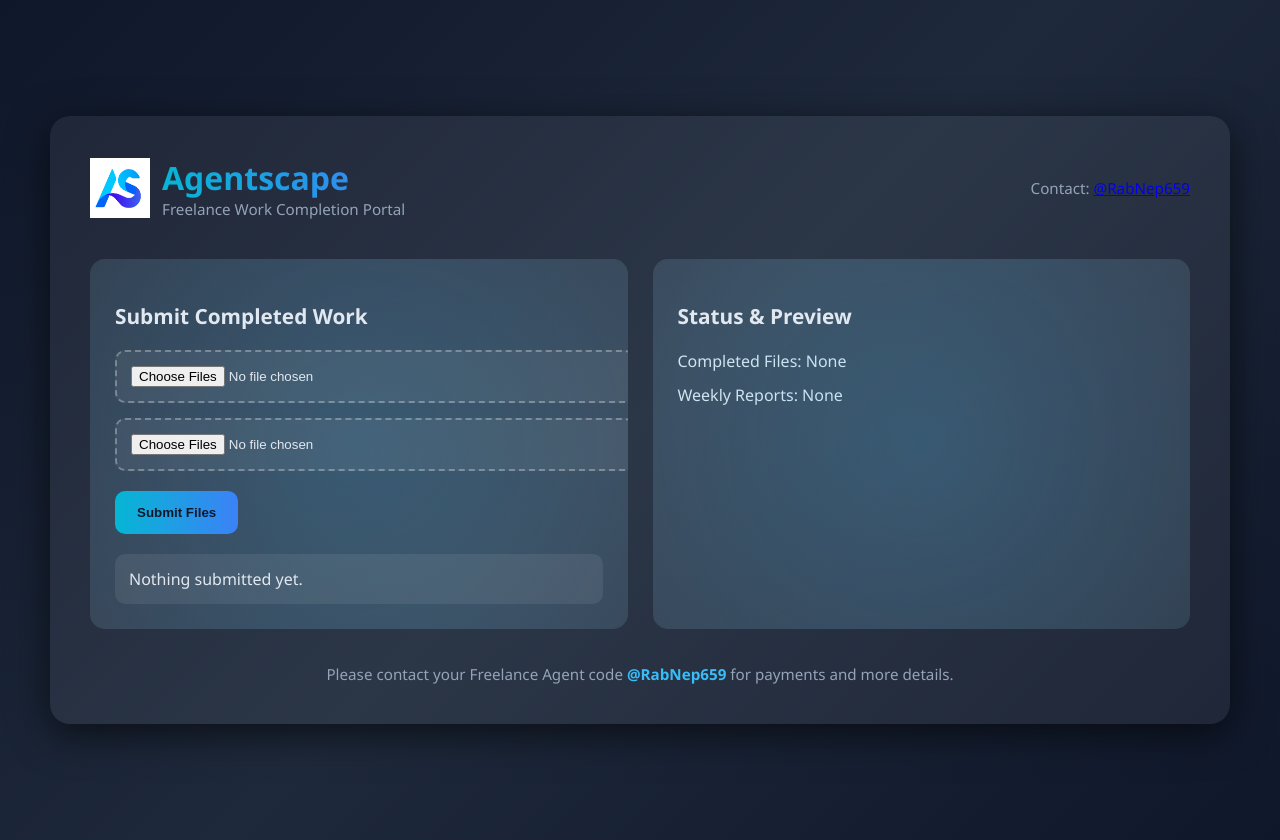
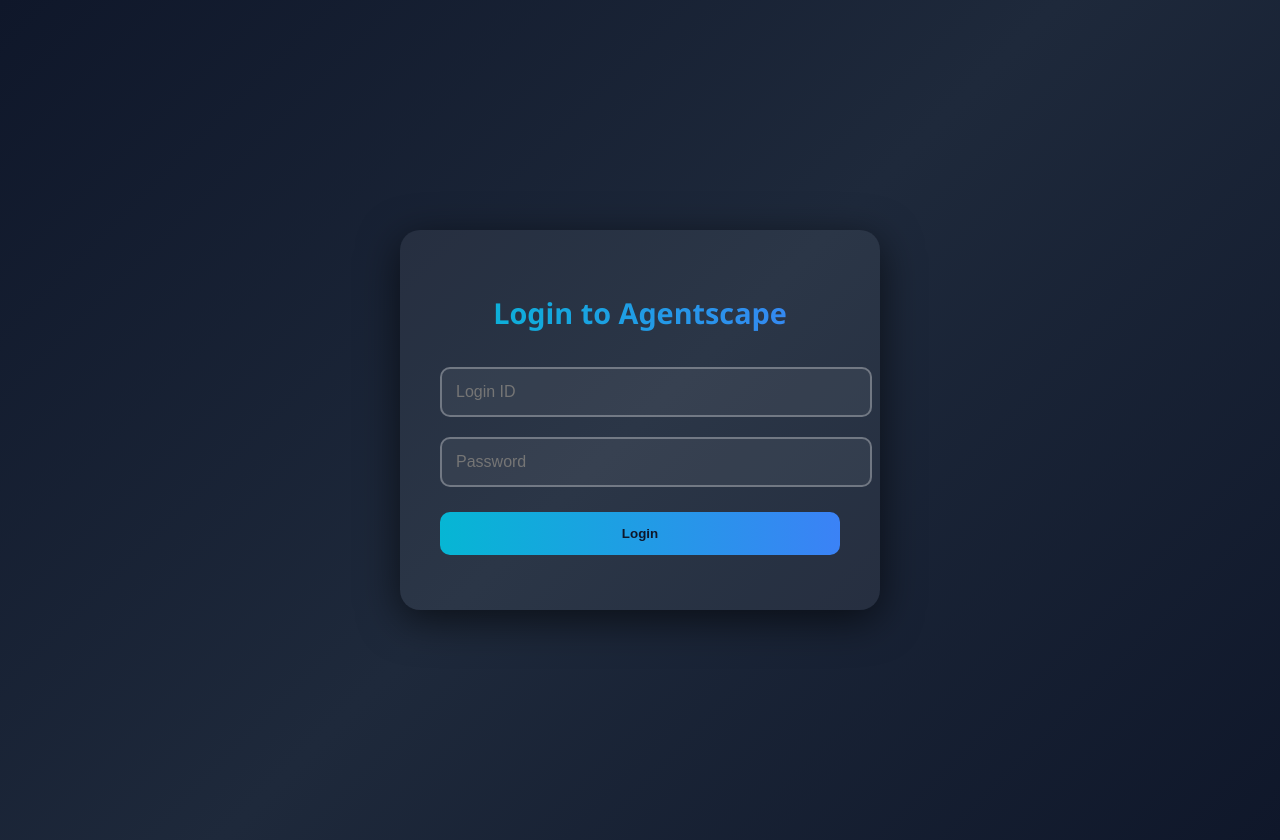
Before and after one commit to freelancehubpro/agentscape, a plain HTML site: page index.html in a window 1280 px wide. Drawn offline with Linux system fonts and the light colour scheme.

Commit message:
Update index.html

```diff
--- a/index.html
+++ b/index.html
@@ -5,6 +5,7 @@
   <meta name="viewport" content="width=device-width, initial-scale=1.0" />
   <title>Agentscape - Freelance Work Completion</title>
   <style>
+    /* Base Styles */
     body {
       margin: 0;
       font-family: "Segoe UI", sans-serif;
@@ -16,7 +17,10 @@
       min-height: 100vh;
       padding: 20px;
     }
-    .container {
+
+    .hidden { display: none; }
+
+    .container, .login-container {
       background: rgba(255, 255, 255, 0.06);
       border-radius: 20px;
       box-shadow: 0 10px 40px rgba(0, 0, 0, 0.6);
@@ -25,80 +29,39 @@
       padding: 40px;
       animation: fadeIn 1.2s ease;
     }
+
     @keyframes fadeIn {
       from { opacity: 0; transform: translateY(20px); }
       to { opacity: 1; transform: translateY(0); }
     }
-    header {
-      display: flex;
-      align-items: center;
-      justify-content: space-between;
-      margin-bottom: 40px;
+
+    /* Login Styles */
+    .login-container {
+      max-width: 400px;
+      text-align: center;
     }
-    header img {
-      width: 60px;
-      height: 60px;
-    }
-    h1 {
-      margin: 0;
-      font-size: 2rem;
-      font-weight: 800;
+
+    .login-container h2 {
+      margin-bottom: 25px;
+      font-size: 1.8rem;
       background: linear-gradient(to right, #06b6d4, #3b82f6);
       -webkit-background-clip: text;
       -webkit-text-fill-color: transparent;
     }
-    p.small {
-      margin: 0;
-      font-size: 0.95rem;
-      color: #94a3b8;
+
+    .login-container input {
+      width: 100%;
+      padding: 14px;
+      margin: 10px 0;
+      border-radius: 10px;
+      border: 2px solid rgba(255,255,255,0.3);
+      background: rgba(255,255,255,0.06);
+      color: #e2e8f0;
+      font-size: 1rem;
     }
-    .grid {
-      display: grid;
-      grid-template-columns: 1fr 1fr;
-      gap: 25px;
-    }
-    .card {
-      background: rgba(255, 255, 255, 0.08);
-      padding: 25px;
-      border-radius: 15px;
-      position: relative;
-      overflow: hidden;
-    }
-    .card::before {
-      content: "";
-      position: absolute;
-      top: -50%;
-      left: -50%;
-      width: 200%;
-      height: 200%;
-      background: radial-gradient(circle, rgba(56,189,248,0.2), transparent 70%);
-      animation: rotate 15s linear infinite;
-      z-index: 0;
-    }
-    @keyframes rotate {
-      0% { transform: rotate(0deg); }
-      100% { transform: rotate(360deg); }
-    }
-    .card h2 {
-      font-size: 1.3rem;
-      margin-bottom: 20px;
-      position: relative;
-      z-index: 1;
-    }
-    input[type="file"] {
-      display: block;
+
+    .login-container button {
       width: 100%;
-      margin-top: 10px;
-      padding: 14px;
-      border: 2px dashed rgba(255, 255, 255, 0.3);
-      border-radius: 10px;
-      background: rgba(255, 255, 255, 0.06);
-      cursor: pointer;
-      color: #e2e8f0;
-      position: relative;
-      z-index: 1;
-    }
-    button {
       background: linear-gradient(to right, #06b6d4, #3b82f6);
       border: none;
       padding: 14px 22px;
@@ -106,66 +69,65 @@
       color: #0f172a;
       font-weight: bold;
       cursor: pointer;
-      margin-top: 20px;
+      margin-top: 15px;
       transition: transform 0.2s ease, box-shadow 0.2s ease;
-      position: relative;
-      z-index: 1;
     }
-    button:hover {
+
+    .login-container button:hover {
       transform: scale(1.07);
       box-shadow: 0 0 20px rgba(56,189,248,0.6);
     }
-    .status {
-      margin-top: 20px;
+
+    .login-status {
+      margin-top: 15px;
       font-size: 1rem;
-      padding: 14px;
-      border-radius: 10px;
-      background: rgba(255, 255, 255, 0.08);
-      position: relative;
-      z-index: 1;
     }
-    .uploading {
-      animation: pulse 1.2s infinite;
-      color: #38bdf8;
+
+    .error { color: #f87171; font-weight: bold; }
+    .loading { color: #38bdf8; font-weight: bold; animation: pulse 1.2s infinite; }
+
+    @keyframes pulse {
+      0%, 100% { opacity: 0.5; }
+      50% { opacity: 1; }
     }
-    @keyframes pulse {
-      0% { opacity: 0.5; }
-      50% { opacity: 1; }
-      100% { opacity: 0.5; }
-    }
-    .success {
-      color: #4ade80;
-      font-weight: bold;
-    }
-    .error {
-      color: #f87171;
-      font-weight: bold;
-    }
-    footer {
-      margin-top: 35px;
-      font-size: 0.95rem;
-      color: #94a3b8;
-      text-align: center;
-    }
-    footer a {
-      color: #38bdf8;
-      text-decoration: none;
-      font-weight: bold;
-    }
-    footer a:hover {
-      text-decoration: underline;
-    }
-    @media (max-width: 768px) {
-      .grid {
-        grid-template-columns: 1fr;
-      }
-    }
+
+    /* Existing Site Styles */
+    header { display: flex; justify-content: space-between; align-items: center; margin-bottom: 40px; }
+    header .logo { display: flex; align-items: center; gap: 12px; }
+    header img { width: 60px; height: 60px; }
+    h1 { margin: 0; font-size: 2rem; font-weight: 800; background: linear-gradient(to right, #06b6d4, #3b82f6); -webkit-background-clip: text; -webkit-text-fill-color: transparent; }
+    p.small { margin: 0; font-size: 0.95rem; color: #94a3b8; }
+    a { color: #38bdf8; text-decoration: none; font-weight: bold; }
+    a:hover { text-decoration: underline; }
+    .grid { display: grid; grid-template-columns: 1fr 1fr; gap: 25px; }
+    .card { background: rgba(255, 255, 255, 0.08); padding: 25px; border-radius: 15px; position: relative; overflow: hidden; }
+    .card::before { content: ""; position: absolute; top: -50%; left: -50%; width: 200%; height: 200%; background: radial-gradient(circle, rgba(56,189,248,0.2), transparent 70%); animation: rotate 15s linear infinite; z-index: 0; }
+    @keyframes rotate { 0% { transform: rotate(0deg); } 100% { transform: rotate(360deg); } }
+    .card h2 { font-size: 1.3rem; margin-bottom: 20px; position: relative; z-index: 1; }
+    input[type="file"] { display: block; width: 100%; margin-top: 10px; padding: 14px; border: 2px dashed rgba(255, 255, 255, 0.3); border-radius: 10px; background: rgba(255, 255, 255, 0.06); cursor: pointer; color: #e2e8f0; position: relative; z-index: 1; }
+    button.submit-btn { background: linear-gradient(to right, #06b6d4, #3b82f6); border: none; padding: 14px 22px; border-radius: 10px; color: #0f172a; font-weight: bold; cursor: pointer; margin-top: 20px; transition: transform 0.2s ease, box-shadow 0.2s ease; position: relative; z-index: 1; }
+    button.submit-btn:hover { transform: scale(1.07); box-shadow: 0 0 20px rgba(56,189,248,0.6); }
+    .status { margin-top: 20px; font-size: 1rem; padding: 14px; border-radius: 10px; background: rgba(255, 255, 255, 0.08); position: relative; z-index: 1; }
+    .uploading { animation: pulse 1.2s infinite; color: #38bdf8; }
+    .success { color: #4ade80; font-weight: bold; }
+    footer { margin-top: 35px; font-size: 0.95rem; color: #94a3b8; text-align: center; }
+    @media (max-width: 768px) { .grid { grid-template-columns: 1fr; } }
   </style>
 </head>
 <body>
-  <div class="container">
+  <!-- LOGIN SCREEN -->
+  <div id="loginScreen" class="login-container">
+    <h2>Login to Agentscape</h2>
+    <input type="text" id="loginId" placeholder="Login ID" />
+    <input type="password" id="loginPass" placeholder="Password" />
+    <button onclick="checkLogin()">Login</button>
+    <div id="loginStatus" class="login-status"></div>
+  </div>
+
+  <!-- MAIN SITE -->
+  <div id="mainSite" class="container hidden">
     <header>
-      <div style="display:flex; align-items:center; gap:12px;">
+      <div class="logo">
         <img src="Agentscape.PNG" alt="Agentscape Logo" />
         <div>
           <h1>Agentscape</h1>
@@ -180,7 +142,7 @@
         <h2>Submit Completed Work</h2>
         <input type="file" id="completedFiles" multiple />
         <input type="file" id="weeklyFiles" multiple style="margin-top:15px;" />
-        <button onclick="submitFiles()">Submit Files</button>
+        <button class="submit-btn" onclick="submitFiles()">Submit Files</button>
         <div id="status" class="status">Nothing submitted yet.</div>
       </div>
 
@@ -197,6 +159,24 @@
   </div>
 
   <script>
+    // LOGIN FUNCTIONALITY
+    function checkLogin() {
+      const id = document.getElementById("loginId").value;
+      const pass = document.getElementById("loginPass").value;
+      const status = document.getElementById("loginStatus");
+
+      if (id === "rabnep659" && pass === "RABNEP659") {
+        status.innerHTML = '<span class="loading">Loading... Please wait.</span>';
+        setTimeout(() => {
+          document.getElementById("loginScreen").classList.add("hidden");
+          document.getElementById("mainSite").classList.remove("hidden");
+        }, 5000);
+      } else {
+        status.innerHTML = '<span class="error">Invalid Login ID or Password!</span>';
+      }
+    }
+
+    // FILE SUBMISSION FUNCTIONALITY
     function submitFiles() {
       const completed = document.getElementById("completedFiles").files;
       const weekly = document.getElementById("weeklyFiles").files;
@@ -204,20 +184,18 @@
       const previewCompleted = document.getElementById("previewCompleted");
       const previewWeekly = document.getElementById("previewWeekly");
 
-      // Show preview
-      previewCompleted.textContent = `Completed Files: ${completed.length > 0 ? completed.length + ' file(s)' : 'None'}`;
-      previewWeekly.textContent = `Weekly Reports: ${weekly.length > 0 ? weekly.length + ' report(s)' : 'None'}`;
+      previewCompleted.textContent = `Completed Files: ${completed.length || 'None'}`;
+      previewWeekly.textContent = `Weekly Reports: ${weekly.length || 'None'}`;
 
-      if (completed.length === 0 && weekly.length === 0) {
+      if (!completed.length && !weekly.length) {
         status.innerHTML = '<span class="error">Please attach file(s). No files attached.</span>';
         return;
       }
 
-      // Upload simulation
-      status.innerHTML = '<span class="uploading"> Uploading files... Please wait.</span>';
+      status.innerHTML = '<span class="uploading">Uploading files... Please wait.</span>';
 
       setTimeout(() => {
-        status.innerHTML = '<span class="success"> The file have been submitted. Contact your Freelance Agent for the Changes Required.</span>';
+        status.innerHTML = '<span class="success">Files submitted. Contact your Freelance Agent for changes.</span>';
       }, 5000);
     }
   </script>
```
